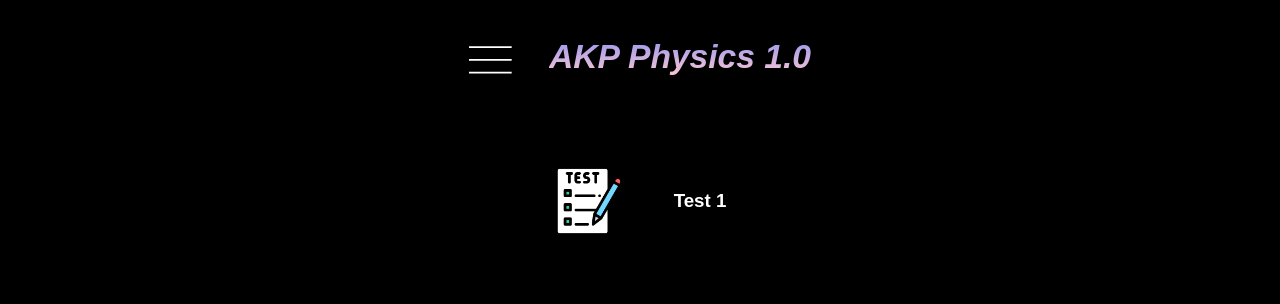
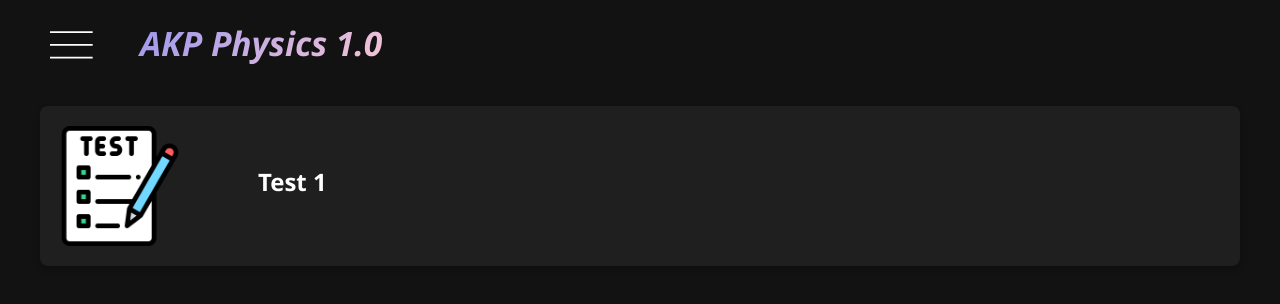
Before and after one commit to PankajSharma3/Tutor-Point, a website: page public/html/test.html in a window 1280 px wide. Drawn offline with Linux system fonts and the light colour scheme; sample sign-in values are in the browser's storage.

Commit message:
Update test.css

```diff
--- a/public/css/test.css
+++ b/public/css/test.css
@@ -1,55 +1,82 @@
-* {
+*{
+    user-select: none;
+}
+body {
+    font-family: 'Segoe UI', Tahoma, Geneva, Verdana, sans-serif;
     margin: 0;
     padding: 0;
-    box-sizing: border-box;
-    font-family: 'Poppins', sans-serif;
-    background-color: rgb(0, 0, 0);
-    color: white;
-    user-select: none;
-    max-height: 100vh;
+    background-color: #121212;
+    color: #ffffff;
 }
 
-.container{
-    height: 100vh;
+.container {
+    width: 100%;
+    max-width: 1200px;
+    margin: 0 auto;
+    box-sizing: border-box;
 }
 
-.menu{
+.menu {
     display: flex;
     align-items: center;
-    justify-content: center;
     text-align: center;
     gap: 30px;
-    padding: 2%;
-    margin-bottom: 40px;
+    padding: 10px;
+    width: 100%;
 }
 
-.menu svg{
+.menu svg {
     cursor: pointer;
-    margin-bottom: 1%;
+    margin-bottom: 15px;
 }
 
-.menu i{
-    background: linear-gradient(180deg, #9796f0, #fbc7d4);
+.menu i {
+    background: linear-gradient(130deg, #9796f0, #fbc7d4);
     -webkit-text-fill-color: transparent;
     -webkit-background-clip: text;
     font-weight: 600;
     font-size: 2.1rem;
     text-decoration: none;
+    padding: 10px;
 }
 
-.card{
+.card {
     display: flex;
-    justify-content: center;
     align-items: center;
-    gap: 50px;
-    padding: 1%;
-    cursor: pointer;
+    gap: 5%;
+    background-color: #1f1f1f;
+    border-radius: 8px;
+    box-shadow: 0 4px 6px rgba(0, 0, 0, 0.2);
+    margin-top: 20px;
+    padding: 20px;
+    transition: transform 0.3s ease, box-shadow 0.3s ease;
 }
 
-.card img{
-    height:70px;
+.card img {
+    border-radius: 8px;
+    margin-right: 20px;
+    width: 120px;
+    height: auto;
+    object-fit: cover;
 }
 
-h5{
-    text-align: center;
+.card-content {
+    display: flex;
+    flex-direction: column;
 }
+
+.card h3 {
+    margin: 0 0 10px 0;
+    font-size: 1.5em;
+    color: #ffffff;
+}
+
+.test-info {
+    margin: 2px 0;
+    font-size: 1em;
+    color: #aaaaaa;
+}
+
+.card + .card {
+    margin-top: 20px;
+}
```
